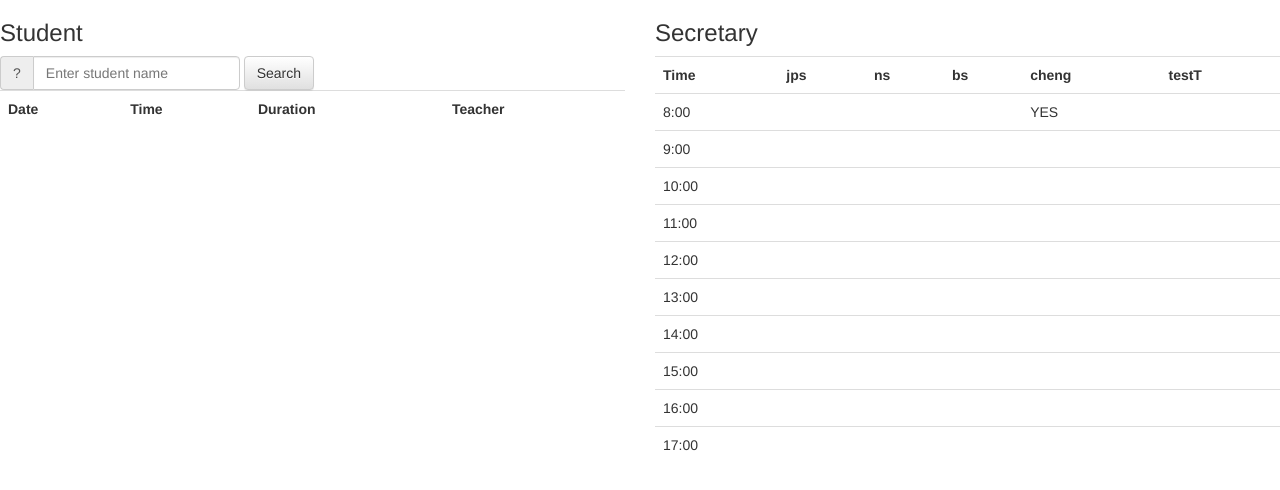
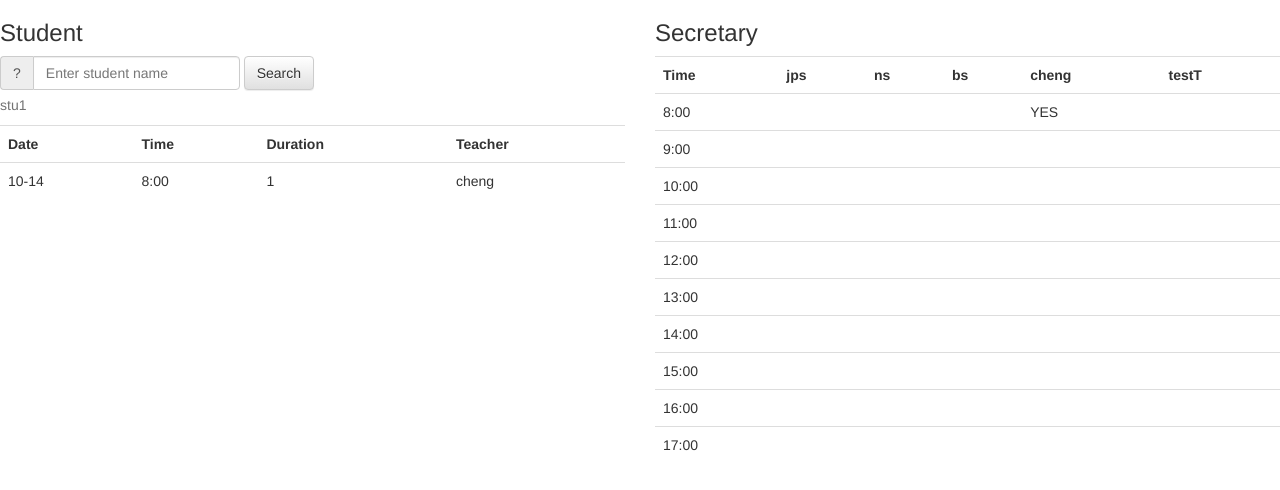
Before and after one commit to benli0822/M2, a plain HTML site: page web_avancé/index.html in a window 1280 px wide. Drawn offline with Linux system fonts and the light colour scheme.

Commit message:
update student table 方法写好

```diff
--- a/web_avancé/index.html
+++ b/web_avancé/index.html
@@ -40,7 +40,8 @@
                     <input class="form-control" placeholder="Enter student name"/>
                 </div>
             </div>
-            <button type="submit" class="btn btn-default">Search</button>
+            <button type="submit" class="btn btn-default" id="searchButton">Search</button>
+            <p class="help-block" id="searchResult"> 123</p>
         </form>
         <div class="table-responsive">
             <table class="table table-hover">
--- a/web_avancé/js/custom/controller.js
+++ b/web_avancé/js/custom/controller.js
@@ -23,7 +23,7 @@ function update_secretary_table(){
         if(typeof  the_teacher.list_class != 'undefined') {
 
             for (var j = 0; j <= the_teacher.list_class.length - 1; j++) {
-                console.log("Find a lesson");
+
                 var the_class = the_teacher.list_class[j];
                 secretary_table.rows[the_class.startTime - 7].cells[i+1].innerHTML = 'YES';
 
@@ -34,6 +34,42 @@ function update_secretary_table(){
         }
     }
 
+}
+
+function update_student_table(student){
+    var table = document.getElementById("student_table");
+    document.getElementById("searchResult").innerHTML = student.firstName;
+
+    //travese the class list
+    for( var i = 0 ; i <= student.list_class.length -1 ; i++){
+
+        var tem_class = student.list_class[i];
+
+        //add a new row for this class
+        var new_row = document.createElement('tr');
+
+        //add the day_date
+        var dateElement = document.createElement('td');
+        dateElement.innerHTML = tem_class.day_date;
+        new_row.appendChild(dateElement);
+
+        //add the time
+        var timeElement = document.createElement('td');
+        timeElement.innerHTML = tem_class.startTime + ':00';
+        new_row.appendChild(timeElement);
+
+        //add the duration
+        var durationElement = document.createElement('td');
+        durationElement.innerHTML = tem_class.duration;
+        new_row.appendChild(durationElement);
+
+        //add the teacher
+        var teacherElement = document.createElement('td');
+        teacherElement.innerHTML = tem_class.teacher.firstName;
+        new_row.appendChild(teacherElement);
+
+        table.appendChild(new_row);
+    }
 
 
 }
--- a/web_avancé/js/custom/dataHelper.js
+++ b/web_avancé/js/custom/dataHelper.js
@@ -72,14 +72,14 @@ function add_person_to_dataBase(someone){
  * @param duration
  * @param starttime
  */
-function save_a_class_to_database(teacher, client, duration, starttime ){
+function save_a_class_to_database(teacher, client, duration, starttime,day_date ){
 
     //create a class and save it to db
 
     //1. create the class locally
-    newClass = new Class.DriveClass("class_name", duration, teacher, client,starttime);
+    newClass = new Class.DriveClass("class_name", duration, teacher, client,starttime,day_date);
 
-
+    console.log('try to add a class which day_date is : ' + newClass.day_date);
     //2. add the class to the DB
     var retrievedObjectData = localStorage.getItem('classList');
     var originalObject = JSON.parse(retrievedObjectData);
@@ -126,7 +126,6 @@ function save_a_class_to_database(teacher, client, duration, starttime ){
                 //console.log(" add a new class to a teacher" +" which starts at"+newClass.startTime);
                 //theTeacher.list_class = new Array(newClass);
                 theTeacher.list_class.push(newClass);
-                console.log("after add a class to the teach now this teacher has "+ theTeacher.list_class.length + " class");
 
             //we will replace the old teacher information with the new teacher information
             teacherlistobject[i]=theTeacher;
@@ -167,22 +166,24 @@ function find_a_teacher_by_name(firstname,lastname){
     for(var i = 0; i <= teacherlistobject.length -1 ; i++){
         if(teacherlistobject[i].firstName == firstname && teacherlistobject[i].lastName == lastname ){
             //we have find the teacher add the class to this teacher
-            console.log("find the teacher" + firstname);
+            //console.log("find the teacher" + firstname);
           return teacherlistobject[i];
         }
     }
 }
 function find_a_client_by_name(firstname,lastname){
 
-    //1.get the student list
+    //1.get the client list
     var clientlistData = localStorage.getItem('clientList');
     var clientlistobject = JSON.parse(clientlistData);
 
-    //Traverse in the teacher list to find the teacher
+
+
+    //Traverse in the client list to find the client
     for(var i = 0; i <= clientlistobject.length -1 ; i++){
         if(clientlistobject[i].firstName == firstname && clientlistobject[i].lastName == lastname ){
-            //we have find the teacher add the class to this teacher
-            console.log("find the client" + firstname);
+            //we have find the teacher add the class to this client
+            //console.log("find the client" + firstname);
             return clientlistobject[i];
         }
     }
@@ -208,16 +209,16 @@ function add_some_teacher_to_init_db(){
 
 function add_some_test_data_to_db(){
 
-
-
-    save_a_class_to_database(find_a_teacher_by_name('cheng','cheng'),'jsp',1,8);
-    var tea = find_a_teacher_by_name('cheng','cheng');
-    //console.log("In function add some test data to db we find : "+tea.lastName);
-    console.log("this teacher has "+tea.list_class.length + "lessons" );
-
     test_add_teacher = new Person.Teacher('testT','testT','lille',11);
     stu1 = new Person.Client('stu1','stu1','stu1',11);
     stu2 = new Person.Client('stu2','stu2','stu2',22);
     add_person_to_dataBase(test_add_teacher);
+    add_person_to_dataBase(stu1);
+    add_person_to_dataBase(stu2);
+
+    save_a_class_to_database(find_a_teacher_by_name('cheng','cheng'),find_a_client_by_name('stu1','stu1'),1,8,'10-14');
+
+
+
 
 }
--- a/web_avancé/js/custom/main.js
+++ b/web_avancé/js/custom/main.js
@@ -39,6 +39,7 @@ function addTimeLine(table_name, column_nb) {
 }
 
 function updateTeacherTableElement(table_name) {
+
     teacherList = get_teacherlist_from_DB();
 
     var table = document.getElementById(table_name);
@@ -58,6 +59,8 @@ function updateTeacherTableElement(table_name) {
 
 
 
+
+
 window.onload = function () {
     initObjects();
     //addTimeLine('student_table', 4);
@@ -67,6 +70,7 @@ window.onload = function () {
 
 
     update_secretary_table();
+    update_student_table(find_a_client_by_name('stu1','stu1'));
     /*
     // Check browser support
     if (typeof(Storage) != 'undefined') {
--- a/web_avancé/js/custom/model.js
+++ b/web_avancé/js/custom/model.js
@@ -63,30 +63,34 @@ Person.Teacher = function (firstName, lastName, address, freeTime) {
  * @type_of_person {{name: string, type_of_person: string, description: description}}
  */
 
-Class = function (name,teacher,duration,client,starttime) {
+Class = function (name,teacher,duration,client,starttime,day_date) {
+
     this.name = name;
     this.teacher = teacher;
     this.duration = duration;
     this.client = client;
     this.startTime = starttime;
+    this.day_date = day_date;
 }
 
 Class.prototype = {
     name: "",
     type: "",
+    day_date:"",
     duration:"",
     teacher:{},
     client:{},
     startTime:""
 }
 
-Class.DriveClass = function (name, duration,teacher,client,startTime) {
-    Class.call(name,teacher,duration,client,startTime);
+Class.DriveClass = function (name, duration,teacher,client,startTime,day_date) {
+    Class.call(name,teacher,duration,client,startTime,day_date);
     this.type = "Drive";
     this.duration = duration;
     this.teacher = teacher;
     this.client = client;
     this.startTime = startTime;
+    this.day_date = day_date;
 
 }
 
```
